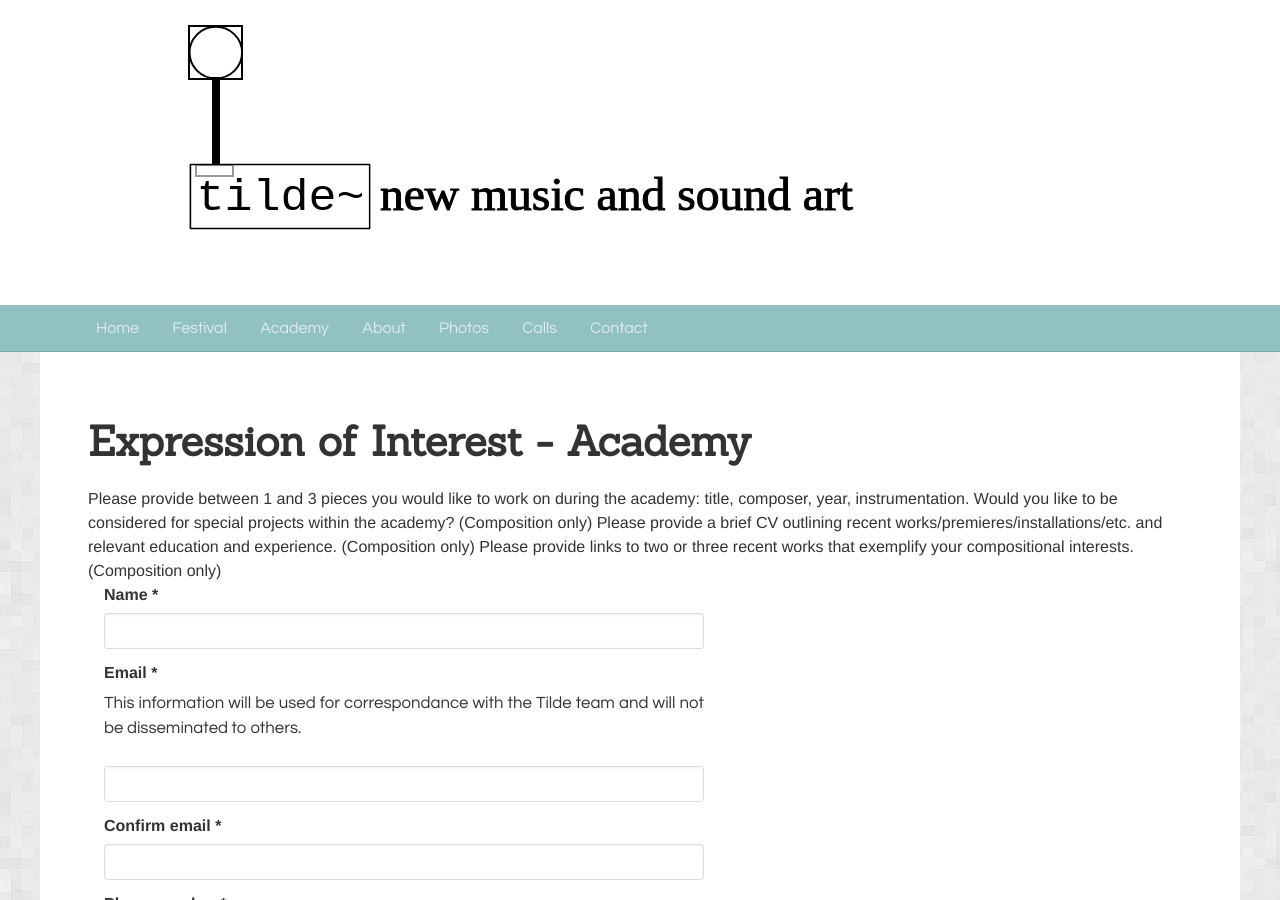
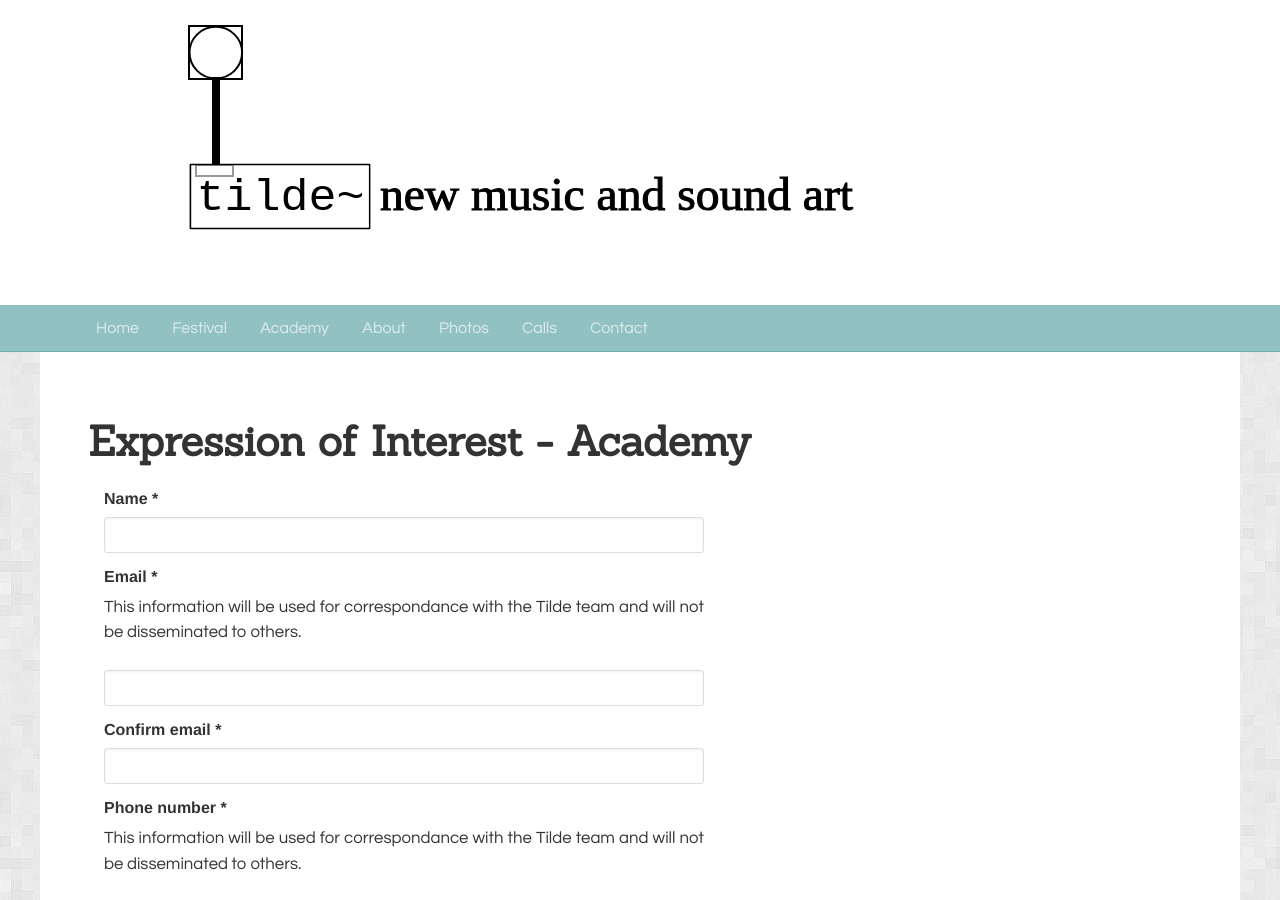
Before and after one commit to unclewalter/tilde-festival-website, a Jekyll site: the page built from pages/eoi-academy.html, in a window 1280 px wide and 900 px high. Built offline with Jekyll 4.4.1, drawn with Linux system fonts in a browser that asks for light colours.

Commit message:
Edited Academy EOI form text

```diff
--- a/pages/eoi-academy.html
+++ b/pages/eoi-academy.html
@@ -4,12 +4,6 @@
 permalink: /eoi-academy/
 published: true
 ---
-
-Please provide between 1 and 3 pieces you would like to work on during the academy: title, composer, year, instrumentation.
-
-Would you like to be considered for special projects within the academy? (Composition only)
-Please provide a brief CV outlining recent works/premieres/installations/etc. and relevant education and experience. (Composition only)
-Please provide links to two or three recent works that exemplify your compositional interests. (Composition only)
 
 <div class="EOI-form-container">
   <form class="EOI-form" action="" method="post">
@@ -91,7 +85,7 @@
       <i>Please note: we require AMEB Grade 7 or above (or equivalent). Please include this information here.</i>
     </p>
     <p class="stream_composition">
-      Please provide links to two or three recent works that exemplify your compositional interests.
+      Please provide a brief CV outlining recent works/premieres/installations/etc. and relevant education and experience. Please note that this is not a biography.
     </p>
 
     <input type="file" name="cv" id="cvUpload" value="" class="stream_both">
```
Also changed, not shown: other parts of pages/eoi-academy.html (+1 -1 lines).
